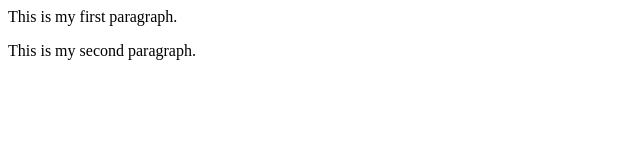
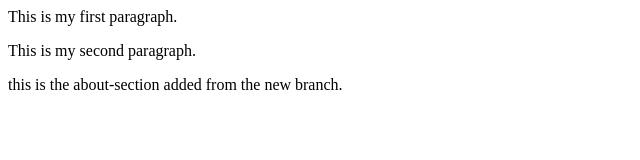
Before and after one commit to HimalDev-Bhandari/git-demo, a plain HTML site: page index.html in a window 1280 px wide. Shown: the whole page, without its empty margins (0-640 px from the left). Drawn offline with Linux system fonts and the light colour scheme.

Commit message:
Added about section new paragraph

```diff
--- a/index.html
+++ b/index.html
@@ -1,2 +1,3 @@
 <p>This is my first paragraph.</p>
 <p>This is my second paragraph.</p>
+<P>this is the about-section added from the new branch.</P>
```
